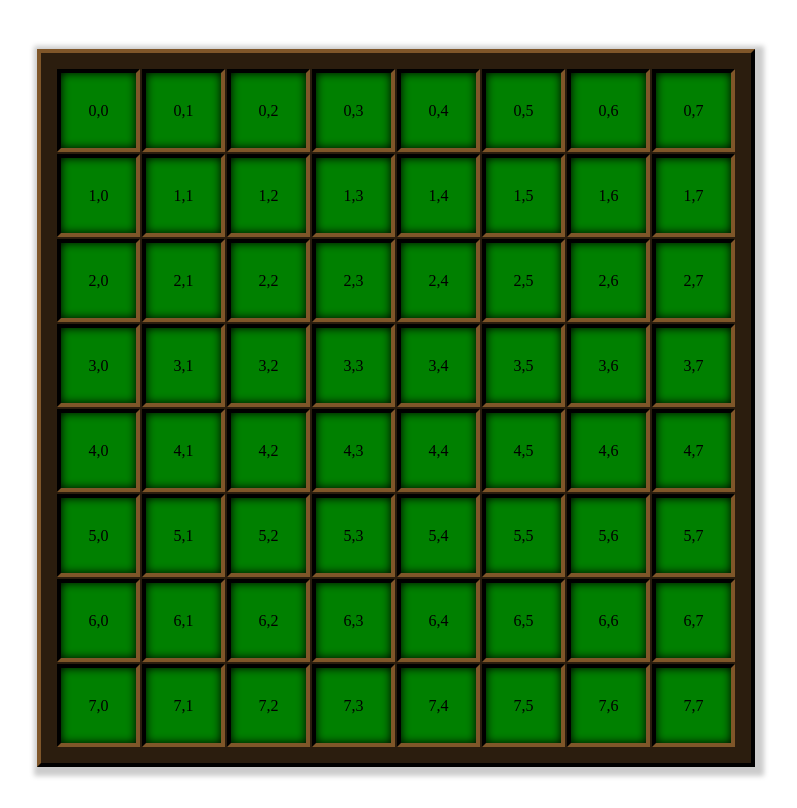
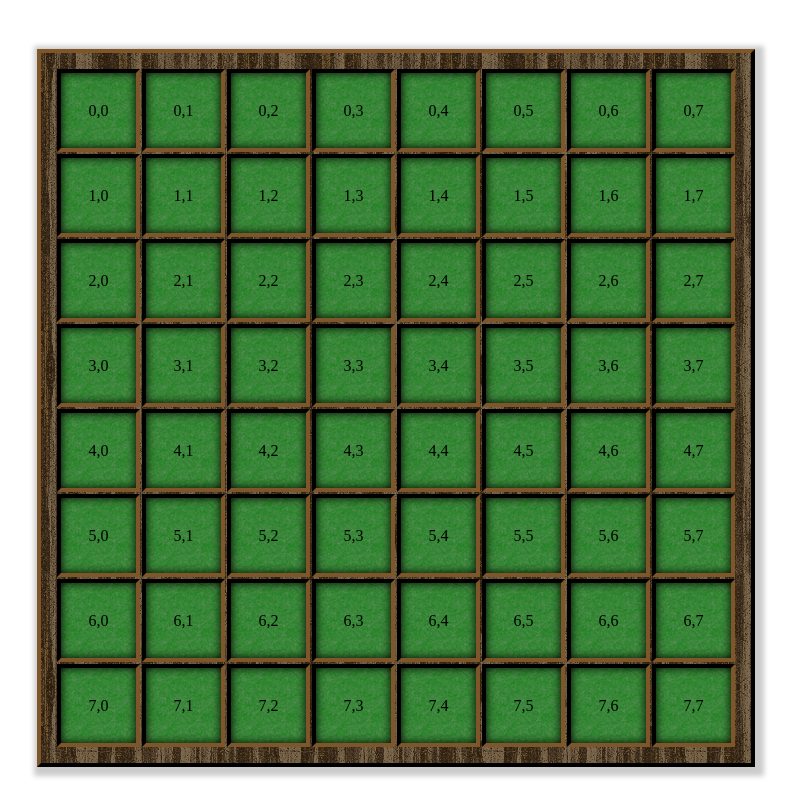
Before and after one commit to flyfilly/reversi, a plain HTML site: page board.html in a window 1280 px wide. Shown: the whole page, without its empty margins (244-1041 px from the left). Drawn offline with Linux system fonts and the light colour scheme.

Commit message:
added texture effects

```diff
--- a/board.html
+++ b/board.html
@@ -28,6 +28,7 @@
         justify-content: center;
         align-items: center;
         background-color: green;
+        background-image: url("./felt.png");
         -moz-box-shadow: inset 0 0 10px #000000;
         -webkit-box-shadow: inset 0 0 10px #000000;
         box-shadow: inset 0 0 10px #000000;
@@ -43,6 +44,7 @@
       #board {
         padding: 1em;
         background-color: #2b1d0e;
+        background-image: url("./wood-pattern.png");
         display: grid;
         grid-gap: 2px;
         justify-items: center;
@@ -55,7 +57,7 @@
       }
 
       .shadow {
-        -moz-box-shadow: 3px 3px 5px 6px #ccc;
+        -moz-box-shadow: 3px 3px 5px 6px #c3c3c3;
         -webkit-box-shadow: 3px 3px 5px 6px #ccc;
         box-shadow: 3px 3px 5px 6px #ccc;
       }
```
Also changed, not shown: felt.png (added), wood-pattern.png (added).
